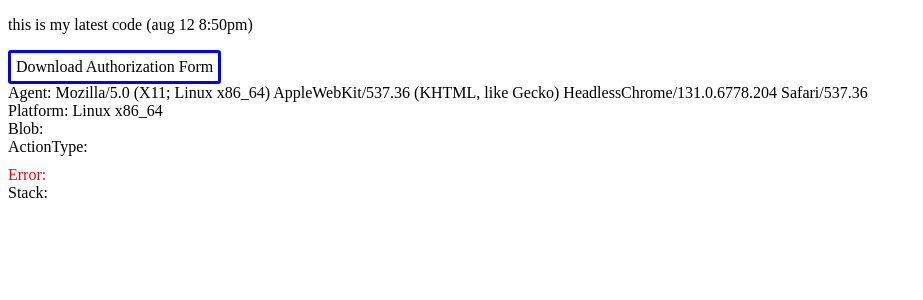
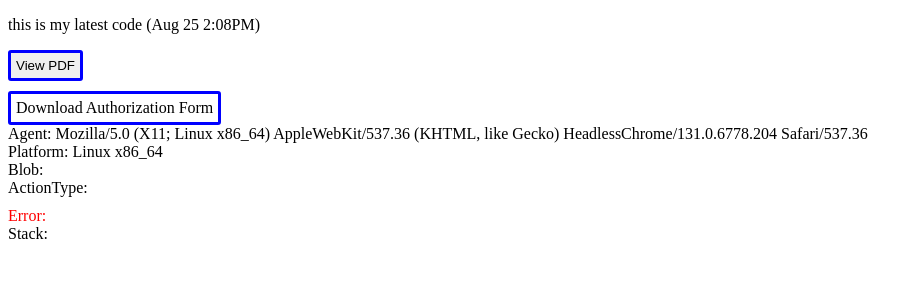
Before and after one commit to starchenzhi/download-demo, a React (Create React App) app: page / in a window 1280 px wide. Shown: the top 300 px of the page, without its empty margins (0-923 px from the left). Built offline with nearby package versions, Linux system fonts and the light colour scheme.

Commit message:
show PDF

```diff
--- a/src/App.js
+++ b/src/App.js
@@ -8,6 +8,7 @@ function App() {
   const [errorInfo, setErrorInfo] = useState('');
   const [stackInfo, setStackInfo] = useState('');
   const [actionType, setActionType] = useState('');
+  const [isShowPdf, setIsShowPdf] = useState(false);
 
   const downloadPDF = async () => {
     try {
@@ -75,10 +76,21 @@ function App() {
 
   }
 
+  const showPDF = () => {
+    setIsShowPdf(!isShowPdf);
+  }
+
   return (
     <>
-      <p>this is my latest code (aug 12 8:50pm)</p>
-      <div onClick={downloadPDF} className="button">
+      <p>this is my latest code (Aug 25 2:08PM)</p>
+      <button className="button" onClick={showPDF}>View PDF</button>
+      {isShowPdf &&
+        <div>
+          <embed src="https://download-demo.herokuapp.com/Consent.pdf" style={{ width: "100%", height: "500px" }} />
+        </div>
+      }
+
+      <div onClick={downloadPDF} className="button" style={{ marginTop: "10px" }}>
         Download Authorization Form
       </div>
       <div>Agent: {navigator.userAgent}</div>
```
